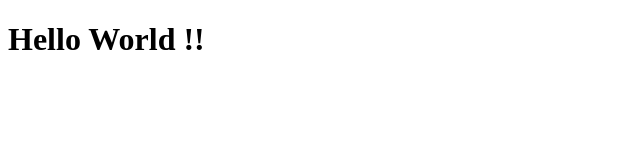
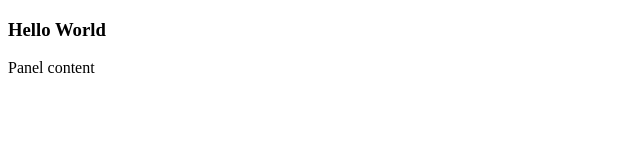
Before and after one commit to vaibzz2012/test_2, a plain HTML site: page index.html in a window 1280 px wide. Shown: the whole page, without its empty margins (0-640 px from the left). Drawn offline with Linux system fonts and the light colour scheme.

Commit message:
added header

```diff
--- a/index.html
+++ b/index.html
@@ -5,6 +5,15 @@
     <title>Index</title>
 </head>
 <body>
-    <h1>Hello World !!</h1>
+
+    <div class="panel panel-default">
+          <div class="panel-heading">
+                <h3 class="panel-title">Hello World</h3>
+          </div>
+          <div class="panel-body">
+                Panel content
+          </div>
+    </div>
+
 </body>
 </html>
```
